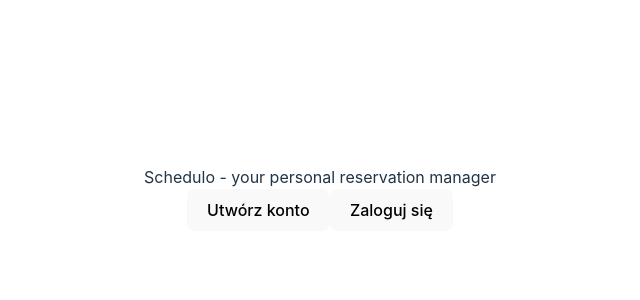
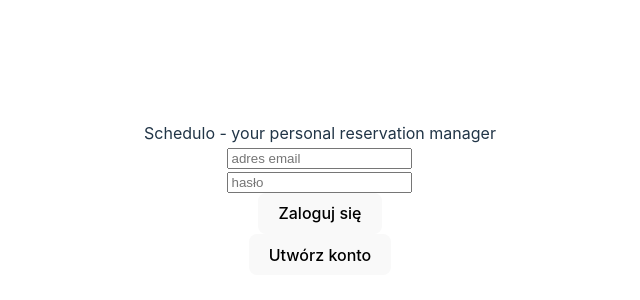
Before and after one commit to UniversityOfGdanskProjects/reservo-app, a React (Vite) app in the folder react-app/: page / in a window 1280 px wide. Shown: the part 202-502 px from the top of the page, without its empty margins (320-960 px from the left). Built offline with nearby package versions, Linux system fonts and the light colour scheme.

Commit message:
added login information

```diff
--- a/react-app/src/components/LoginPage.jsx
+++ b/react-app/src/components/LoginPage.jsx
@@ -5,7 +5,7 @@ export default function LoginPage() {
   const navigate = useNavigate();
 
   const handleLoginClick = () => {
-    navigate('/home'); // Przejdź do HomePage
+    navigate('/home');
   };
 
   const handleRegistryClick = () => {
@@ -14,12 +14,22 @@ export default function LoginPage() {
 
   return (
     <div className="registry-login">
-      <button className="account" onClick={handleRegistryClick}>
-        Utwórz konto
-      </button>
-      <button className="account" onClick={handleLoginClick}>
-        Zaloguj się
-      </button>
+      <div>
+        <div>
+          <input type="email" placeholder="adres email" id="email" name="email" required />
+        </div>
+        <div>
+          <input type="password" placeholder="hasło" id="password" name="password" required />
+        </div>
+        <button className="login" onClick={handleLoginClick}>
+          Zaloguj się
+        </button>
+      </div>
+      <div>
+        <button className="account" onClick={handleRegistryClick}>
+          Utwórz konto
+        </button>
+      </div>
     </div>
   );
 }
```
